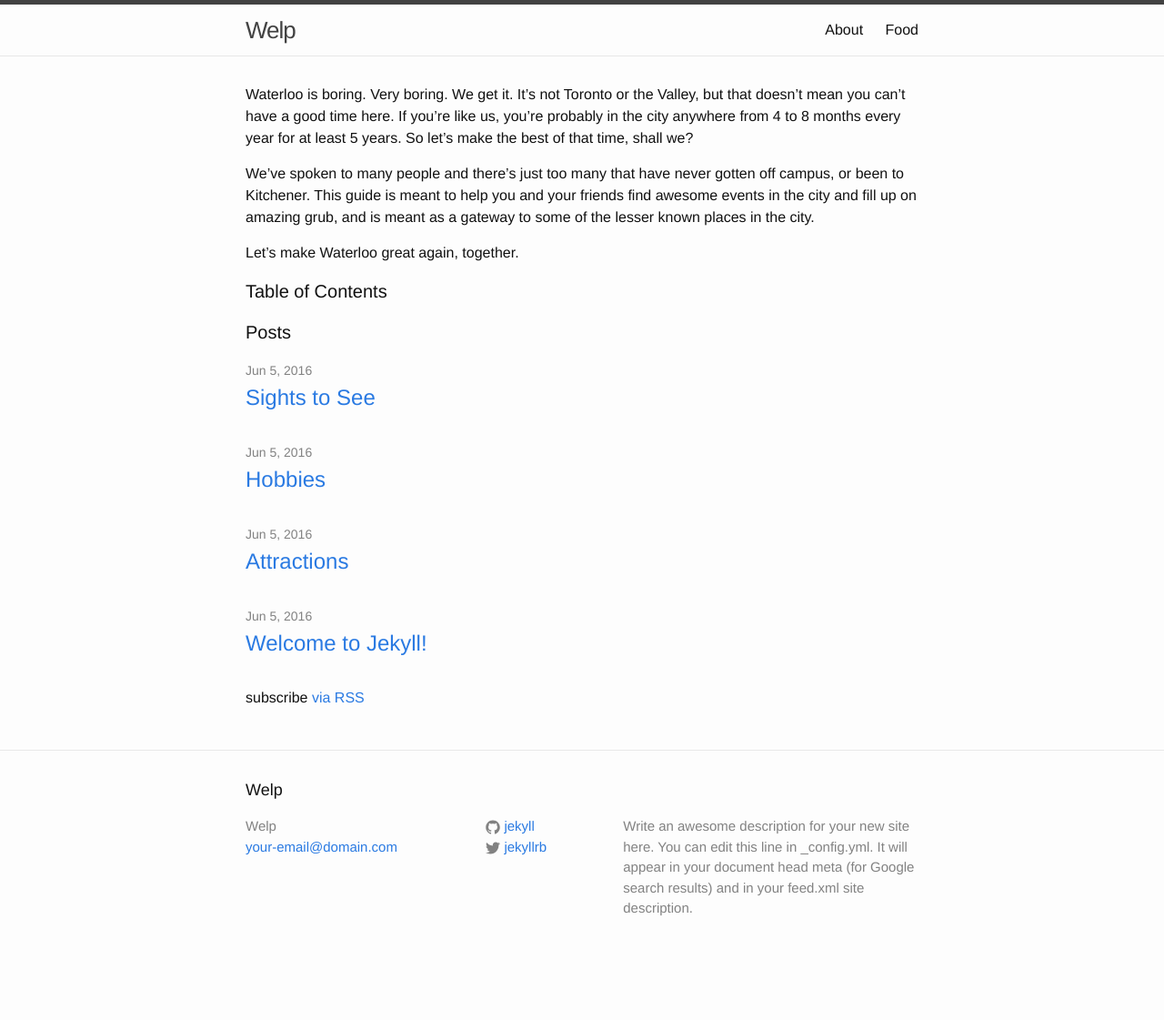
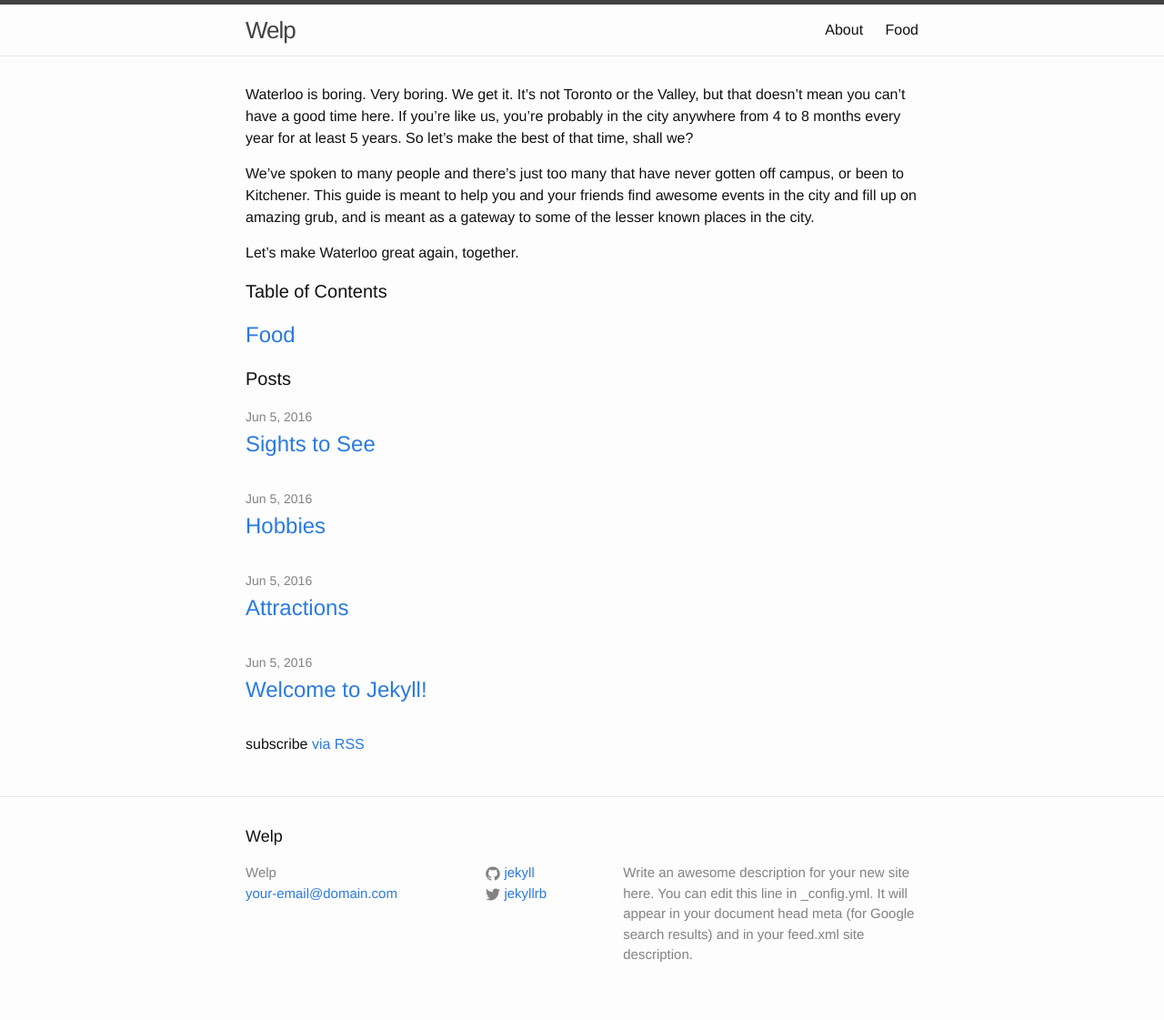
Before and after one commit to seductivegeese/guide, a Jekyll site: the page built from index.html, in a window 1280 px wide. Shown: the whole page at 91% size. Built offline with Jekyll 4.4.1, drawn with Linux system fonts in a browser that asks for light colours; before the commit the page ends 1070 px from its top, so only the background shows below that.

Commit message:
link to food

```diff
--- a/index.html
+++ b/index.html
@@ -10,7 +10,7 @@ layout: default
 <p>Let’s make Waterloo great again, together.</p>
   <h1 class="page-heading">Table of Contents</h1>
     <h2>
-      <a class="post-link" href="{{ post.url | prepend: site.baseurl }}">{{ post.title }}</a>
+      <a class="post-link" href="/food">Food</a>
     </h2>
   <h1 class="page-heading">Posts</h1>
 
```
